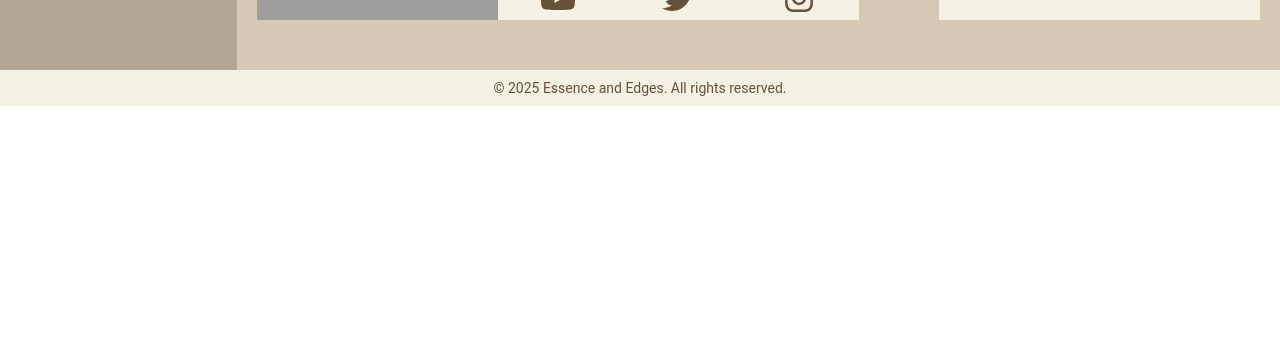
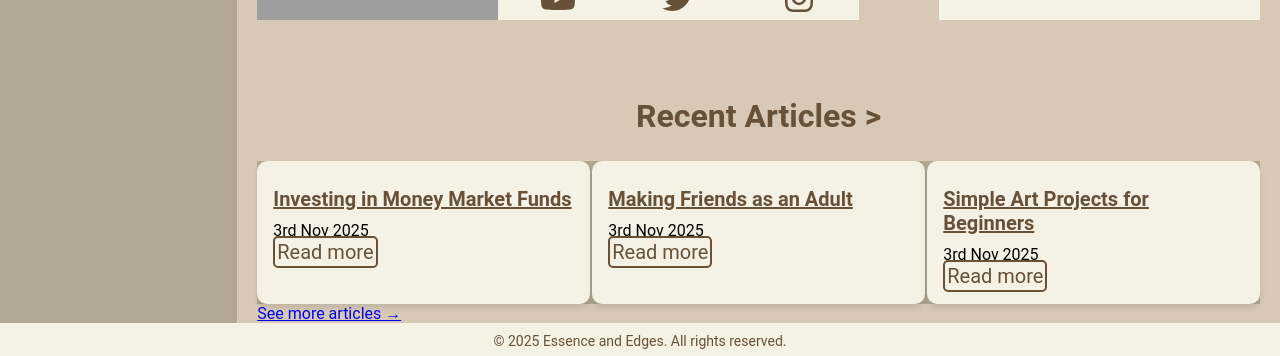
Before and after one commit to Robby-apt/essence-and-edges, a Next.js app: page / in a window 1280 px wide. Shown: the part 1075-1431 px from the top of the page. Before the commit the page ends 1181 px from the top, so only its background shows below. Built offline with nearby package versions, Linux system fonts and the light colour scheme; grey boxes are pictures that could not be loaded.

Commit message:
Setup of recent articles

```diff
--- /dev/null
+++ b/app/_components/ArticleCard.tsx
@@ -0,0 +1,20 @@
+// app/_components/ArticleCard.jsx
+type Article = {
+	// category: string;
+	title: string;
+	date: string;
+	readMoreLink: string;
+};
+
+export default function ArticleCard({ article }: { article: Article }) {
+	return (
+		<div className="articleCard">
+			{/* <div className="article-category">{article.category}</div> */}
+			<h3 className="article-title">{article.title}</h3>
+			<div className="article-date">{article.date}</div>
+			<a href={article.readMoreLink} className="read-more">
+				Read more
+			</a>
+		</div>
+	);
+}
--- a/app/_components/Articles.tsx
+++ b/app/_components/Articles.tsx
@@ -1,5 +1,16 @@
+import { articles } from './props/articles';
+import ArticleCard from './ArticleCard';
+
 export default function Articles() {
-    return (
-        <div className="articlesDisplay"></div>
-    );
+	return (
+		<section className="articlesSection recent-articles">
+			<h2>Recent Articles {'>'} </h2>
+			<div className="articlesDisplay">
+				{articles.map((article) => (
+					<ArticleCard key={article.id} article={article} />
+				))}
+			</div>
+			<a href="/articles">See more articles →</a>
+		</section>
+	);
 }
--- a/app/_components/props/articles.ts
+++ b/app/_components/props/articles.ts
@@ -0,0 +1,24 @@
+// app/_components/props/articles.js
+export const articles = [
+	{
+		id: 1,
+		img: '/hero-bg.jpg',
+		title: 'Investing in Money Market Funds',
+		date: '3rd Nov 2025',
+		readMoreLink: '/articles/investing-money-market-funds',
+	},
+	{
+		id: 2,
+		img: '/hero-bg.jpg',
+		title: 'Making Friends as an Adult',
+		date: '3rd Nov 2025',
+		readMoreLink: '/articles/making-friends-adult',
+	},
+	{
+		id: 3,
+		img: '/hero-bg.jpg',
+		title: 'Simple Art Projects for Beginners',
+		date: '3rd Nov 2025',
+		readMoreLink: '/articles/simple-art-projects',
+	},
+];
--- /dev/null
+++ b/app/_styles/_home-articles.scss
@@ -0,0 +1,63 @@
+.articlesSection {
+	display: flex;
+	flex-direction: column;
+	max-width: 100%;
+	padding: 0 1.25rem;
+
+	h2 {
+		color: $font-color;
+		font-size: 2rem;
+		font-weight: bold;
+		text-align: center;
+	}
+
+	.articlesDisplay {
+		background-color: $accent-color;
+		display: flex;
+		flex-direction: row;
+		justify-content: space-between;
+
+		.articleCard {
+			background-color: $secondary-bg-color;
+			border-radius: 0.625rem;
+			box-shadow: 0 4px 6px rgba(0, 0, 0, 0.1);
+			width: 30%;
+			padding: 1rem;
+
+			img {
+				width: 100%;
+				border-radius: 0.625rem;
+			}
+
+			h3 {
+				color: $font-color;
+				font-size: 1.25rem;
+				margin: 0.625rem 0;
+                text-decoration: underline;
+			}
+
+			p {
+				color: $font-color;
+				font-size: 0.875rem;
+			}
+
+			a {
+				background: none;
+				border: 0.125rem solid $font-color;
+				border-radius: 0.3125rem;
+				color: $font-color;
+				cursor: pointer;
+				font-size: 1.25rem;
+				// font-weight: bold;
+				margin: 0 auto;
+				padding: 0.125rem !important;
+				text-decoration: none;
+
+				&:hover {
+					background-color: $font-color;
+					color: $secondary-bg-color;
+				}
+			}
+		}
+	}
+}
--- a/app/_styles/_home.scss
+++ b/app/_styles/_home.scss
@@ -21,3 +21,6 @@
 
 // newsletter styles
 @import 'home-newsletter';
+
+// articles section styles
+@import 'home-articles';
--- a/app/_styles/style.css
+++ b/app/_styles/style.css
@@ -249,4 +249,59 @@ footer p {
 .newsletter .newsletterInfo form button:hover {
   background-color: #675139;
   color: #f5f1e5;
+}
+
+.articlesSection {
+  display: flex;
+  flex-direction: column;
+  max-width: 100%;
+  padding: 0 1.25rem;
+}
+.articlesSection h2 {
+  color: #675139;
+  font-size: 2rem;
+  font-weight: bold;
+  text-align: center;
+}
+.articlesSection .articlesDisplay {
+  background-color: #b2a793;
+  display: flex;
+  flex-direction: row;
+  justify-content: space-between;
+}
+.articlesSection .articlesDisplay .articleCard {
+  background-color: #f5f1e5;
+  border-radius: 0.625rem;
+  box-shadow: 0 4px 6px rgba(0, 0, 0, 0.1);
+  width: 30%;
+  padding: 1rem;
+}
+.articlesSection .articlesDisplay .articleCard img {
+  width: 100%;
+  border-radius: 0.625rem;
+}
+.articlesSection .articlesDisplay .articleCard h3 {
+  color: #675139;
+  font-size: 1.25rem;
+  margin: 0.625rem 0;
+  text-decoration: underline;
+}
+.articlesSection .articlesDisplay .articleCard p {
+  color: #675139;
+  font-size: 0.875rem;
+}
+.articlesSection .articlesDisplay .articleCard a {
+  background: none;
+  border: 0.125rem solid #675139;
+  border-radius: 0.3125rem;
+  color: #675139;
+  cursor: pointer;
+  font-size: 1.25rem;
+  margin: 0 auto;
+  padding: 0.125rem !important;
+  text-decoration: none;
+}
+.articlesSection .articlesDisplay .articleCard a:hover {
+  background-color: #675139;
+  color: #f5f1e5;
 }/*# sourceMappingURL=style.css.map */
```
Also changed, not shown: 1 other file (tests, documents, lock files or other folders).
